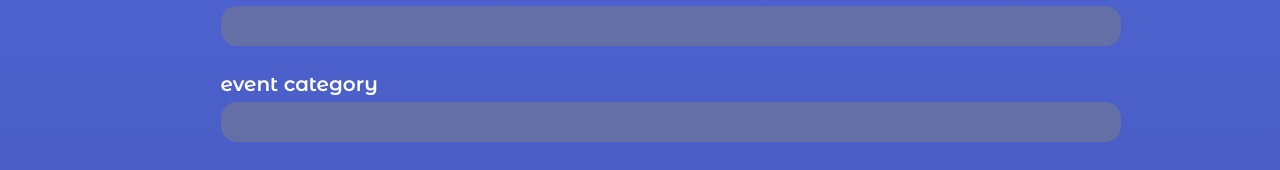
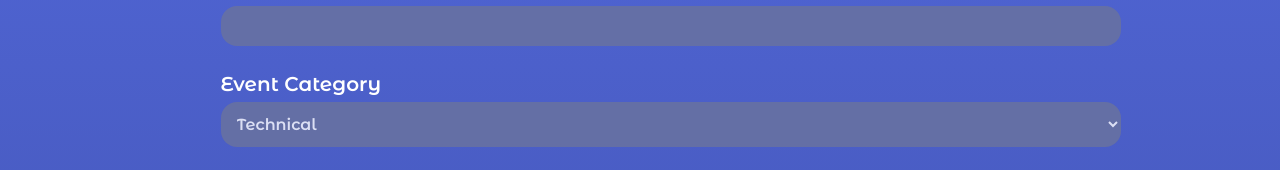
Before and after one commit to BharathVishnu/hallshub-frontend, a Next.js app: page /book in a window 1280 px wide. Shown: the part 226-396 px from the top of the page. Built offline with nearby package versions, Linux system fonts and the light colour scheme; no server answers; the database is empty; what tailwindcss-font-inter would draw is missing.

Commit message:
deploy phase1

```diff
--- a/src/components/Sidebar.jsx
+++ b/src/components/Sidebar.jsx
@@ -10,7 +10,7 @@ import Typography from '@mui/material/Typography';
 import ExitToAppIcon from '@mui/icons-material/ExitToApp';
 import Person2Icon from '@mui/icons-material/Person2';
 import { useAuth } from '@/components/AuthContext';
-
+import { supabase } from '../pages/supabase';
 
 
 export default function Sidebar() {
@@ -34,13 +34,14 @@ export default function Sidebar() {
                 setClub(userClub);
             }
           } catch (error) {
-            window.alert('Unexpected error:', error.message);
+            console.log('Unexpected error:', error.message);
           } finally {
             setLoading(false); // Set loading to false whether fetching was successful or not
           }
         };
         fetchClubFromSupabase();
       }, []);
+
     const toggleDrawer = () => {
       setOpen(!open);
     };
--- a/src/pages/book.js
+++ b/src/pages/book.js
@@ -1,5 +1,4 @@
 import Navbar from "@/components/Navbar";
-import Link from 'next/link';
 import Sidebar from "@/components/Sidebar";
 import { supabase } from '../pages/supabase';
 import { useState, useEffect } from 'react';
@@ -125,17 +124,23 @@ export default function Booking() {
 
           {/* Event Category */}
           <div className="ml-5 mb-4">
-            <label htmlFor="username" className="block text-lg md:text-xl font-bold text-white">
-              event category
+            <label htmlFor="category" className="block text-lg md:text-xl font-bold text-white">
+              Event Category
             </label>
-            <input
-              type="text"
+            <select
               id="category"
               value={eventCategory}
               onChange={(e) => setEventCategory(e.target.value)}
-              className="mt-1 p-2 w-full md:w-[900px] opacity-[80%] bg-[#6B739D] border-blue-500 rounded-2xl focus:outline-none focus:ring focus:border-blue-300"
-            />
+              className="mt-1 p-3 w-[220px]  md:w-[900px] opacity-[80%] bg-[#6B739D] border-blue-500 rounded-2xl focus:outline-none focus:ring focus:border-blue-300"
+            >
+              <option value="category1">Technical</option>
+              <option value="category2">Hackathon</option>
+              <option value="category3">Workshop</option>
+              <option value="category3">Cultural</option>
+              <option value="category3">Sports</option>
+            </select>
           </div>
+
 
           {/* Expected Attendees */}
           <div className="ml-5 mb-4">
```
